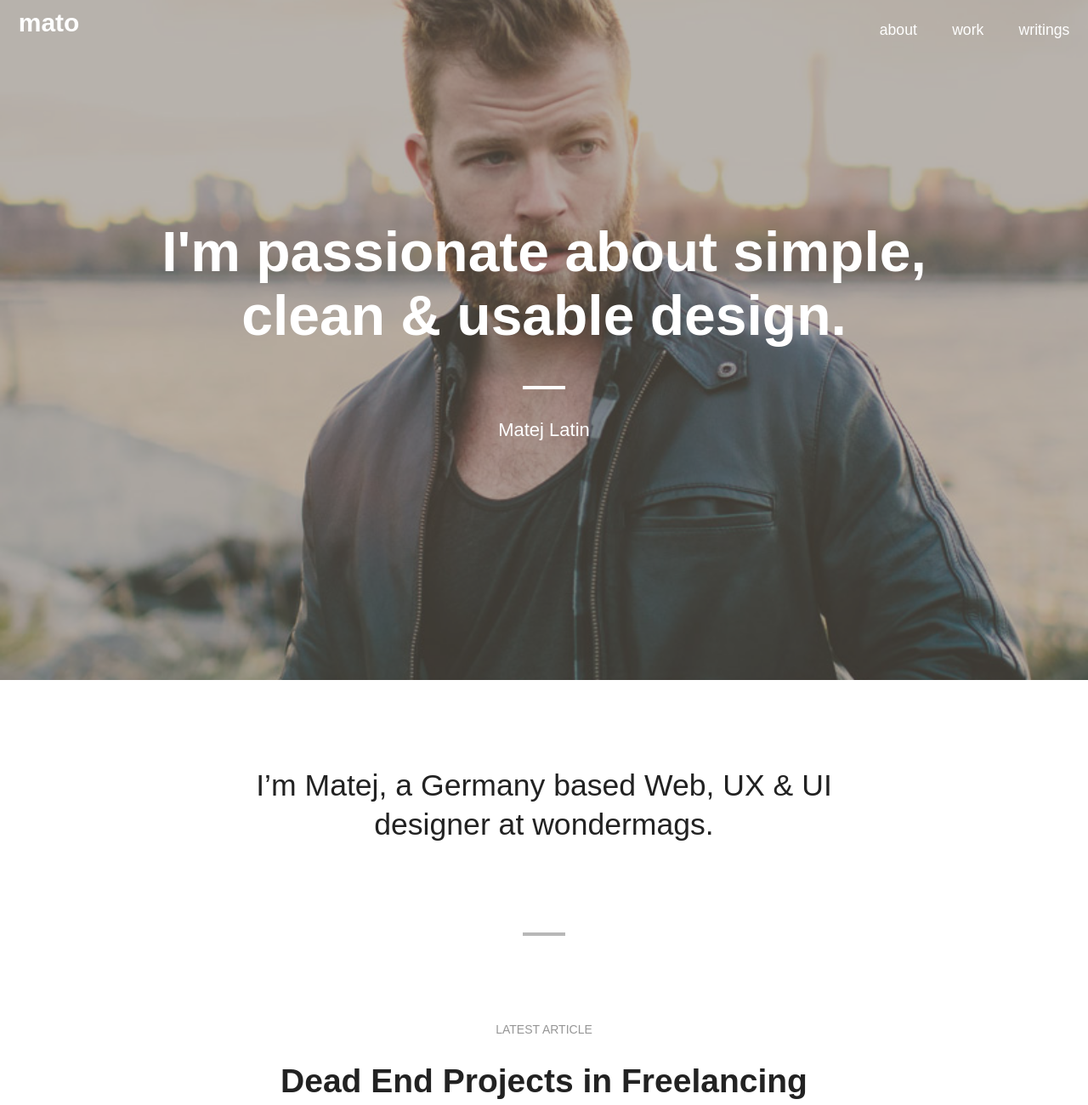
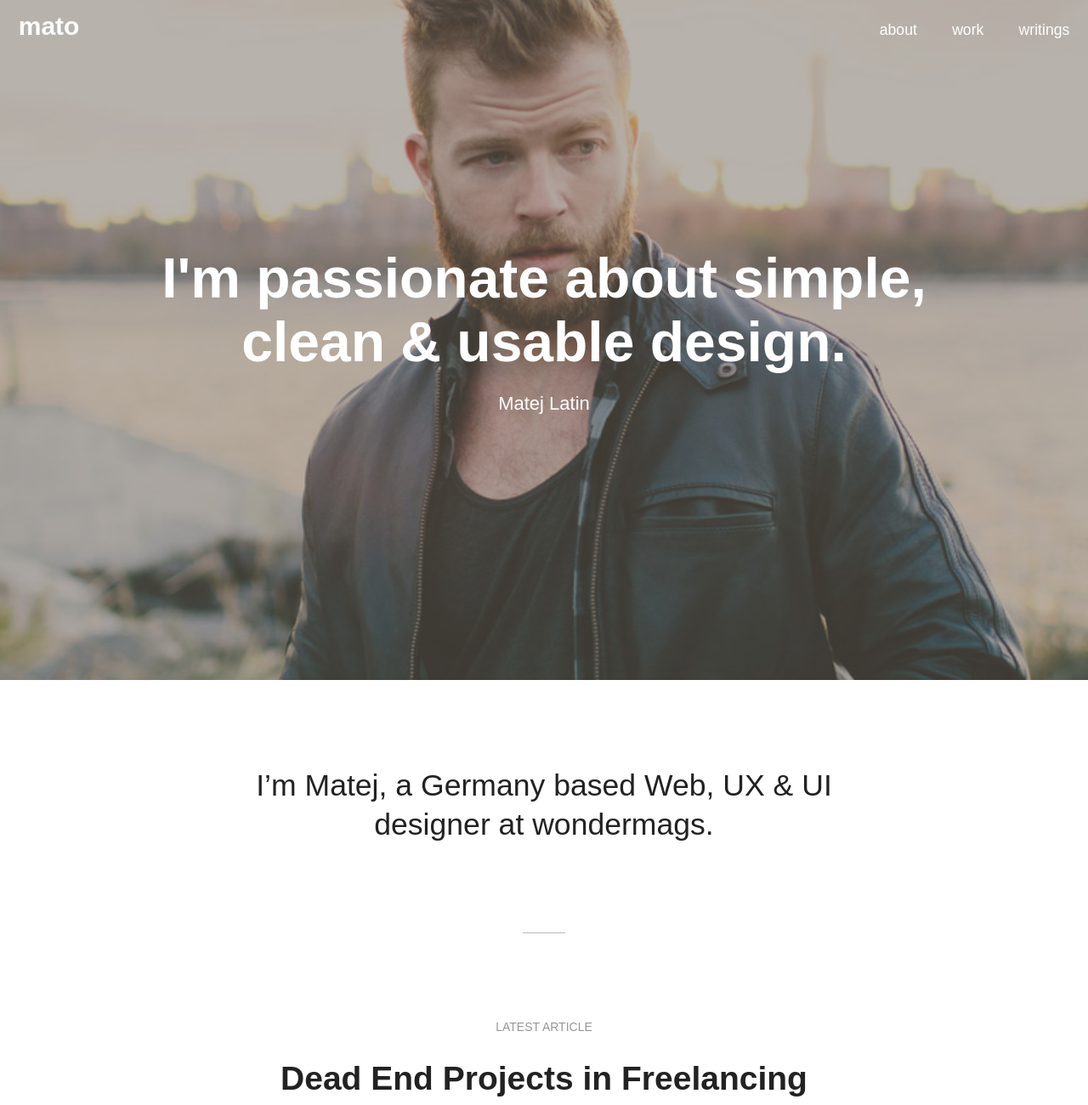
Before and after one commit to matejlatin/Matoweb-2014, a plain HTML site: page HTML&CSS/index.html in a window 1280 px wide. Shown: the top 1300 px of the page at 85% size. Drawn offline with Linux system fonts and the light colour scheme.

Commit message:
Menu logo fix

```diff
--- a/HTML&CSS/css/style.css
+++ b/HTML&CSS/css/style.css
@@ -25,7 +25,7 @@ a img {
 }
 hr {
     width: 50px;
-    height: 4px;
+    height: 1px;
     margin: 0 auto 30%;
     background: #b7b7b7;
     border: none;
--- a/HTML&CSS/css/type.css
+++ b/HTML&CSS/css/type.css
@@ -84,6 +84,8 @@ aside h4, .post h4 {
     font-size: 30px;
     height: 50px;
     padding: 0;
+    line-height: 1.4;
+    height: 50px;
 }
 
 /* Links */
--- a/HTML&CSS/index.html
+++ b/HTML&CSS/index.html
@@ -52,7 +52,7 @@
     <div  class="intro light home">
         <div class="verticalCenter whiteBg">
             <h1>I'm passionate about simple, clean & usable design.</h1>
-            <hr>
+<!--            <hr>-->
             <time datetime="2012-08-30" pubdate>Matej Latin</time>
         </div>
     </div>
@@ -87,7 +87,7 @@
                     c-9.328-5.566-9.328-11.131-9.328-11.131c1.866,1.855,5.597,0,5.597,0c-9.328-7.42-3.731-16.696-3.731-16.696
                     C50.747,11.964,75,15.674,75,15.674l0.308-0.153C75.118,14.672,75,12.87,75,11.964c0-6.659,5.429-11.13,12.127-11.13
                     c3.686,0,6.948,1.67,9.172,4.252l1.089-0.541l5.597-3.71l-3.731,7.42L104.85,6.399z"/>
-                <text transform="matrix(1 0 0 1 20.4802 30.8699)" font-family="'museo-sans'" font-size="20" fill="#444">@matejlatin</text>
+                <text transform="matrix(1 0 0 1 20.4802 30.8699)" font-family="'open-sans'" font-size="20" fill="#444">@matejlatin</text>
             </svg>
         </a>
     </footer>
```
Also changed, not shown: HTML&CSS/post.html (+1 -1 lines).
